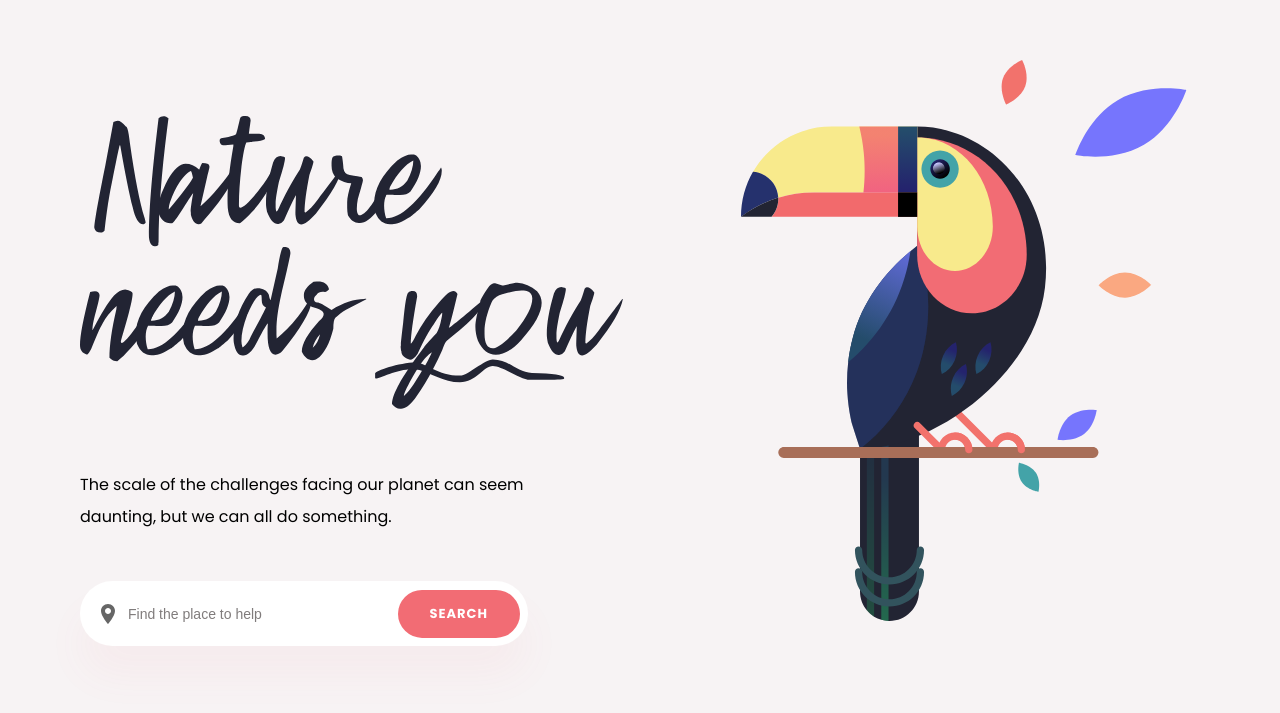
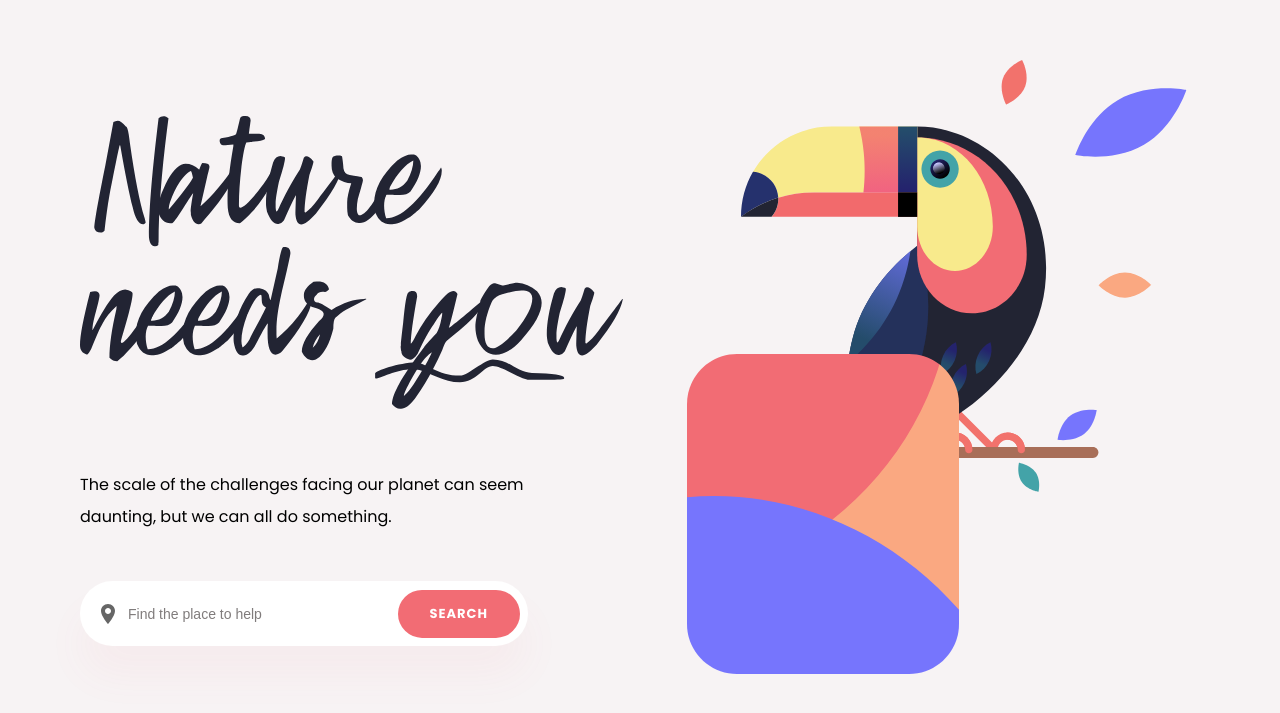
Before and after one commit to ihnatenkoo/Rootz, a React (Vite) app: page / in a window 1280 px wide. Shown: the part 125-838 px from the top of the page. Built offline with nearby package versions, Linux system fonts and the light colour scheme.

Commit message:
Add Card with members to Intro

```diff
--- a/src/components/Intro/Intro.module.scss
+++ b/src/components/Intro/Intro.module.scss
@@ -10,6 +10,10 @@
 
 	&__left_block {
 		padding-top: 60px;
+	}
+
+	&__right_block {
+		position: relative;
 	}
 
 	&__headline {
@@ -31,6 +35,13 @@
 		top: 50%;
 		right: 8px;
 		transform: translateY(-50%);
+	}
+
+	&__card {
+		position: absolute;
+		bottom: -28px;
+		left: -54px;
+		z-index: 2;
 	}
 }
 
@@ -63,5 +74,6 @@ form {
 		top: 50%;
 		left: 21px;
 		transform: translateY(-50%);
+		z-index: 2;
 	}
 }
--- a/src/components/Intro/index.jsx
+++ b/src/components/Intro/index.jsx
@@ -5,6 +5,7 @@ import cn from 'classnames';
 import Button from '../ui/Button';
 import { ReactComponent as Headline } from '../../assets/Intro/headline.svg';
 import { ReactComponent as Parrot } from '../../assets/Intro/parrot.svg';
+import { ReactComponent as Card } from '../../assets/Intro/card.svg';
 import { ReactComponent as LocationIcon } from '../../assets/icons/location.svg';
 
 const Intro = () => {
@@ -35,8 +36,9 @@ const Intro = () => {
 					</form>
 				</div>
 
-				<div>
+				<div className={s.intro__right_block}>
 					<Parrot />
+					<Card className={s.intro__card} />
 				</div>
 			</div>
 		</section>
```
Also changed, not shown: src/assets/icons/card-icon.svg (added).
